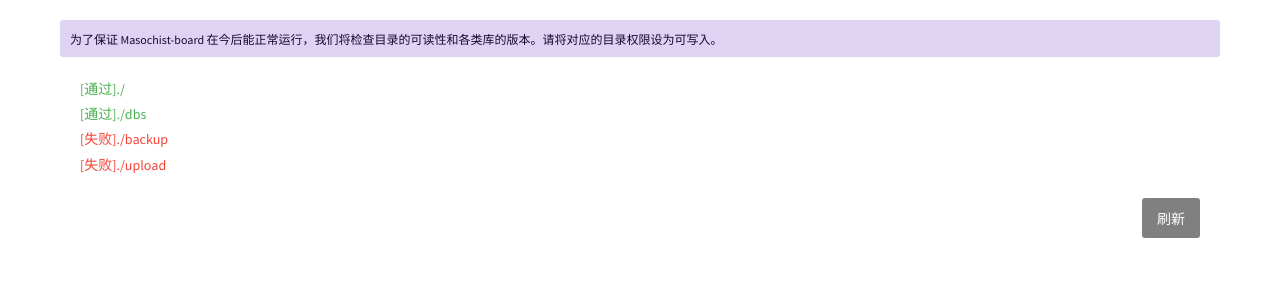
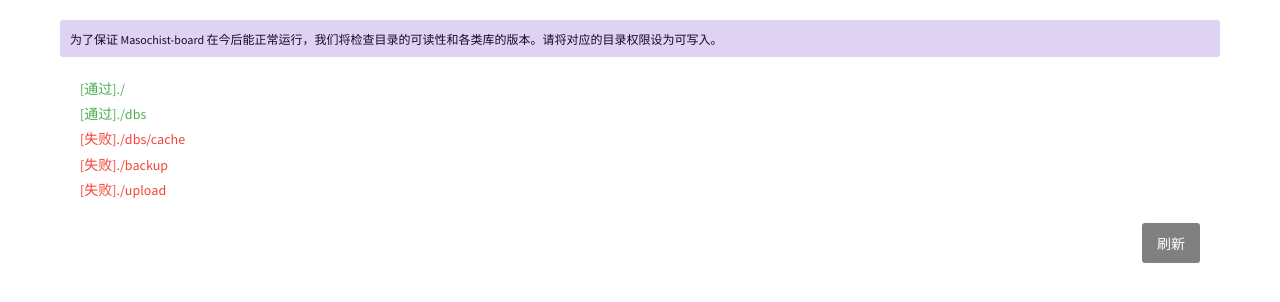
Before and after one commit to Losses/Masochist-board, a PHP site: page /install/index.php?check in a window 1280 px wide. Shown: the part 257-559 px from the top of the page. Run offline with PHP 8.4, Linux system fonts and the light colour scheme; some libraries are stand-ins or nearby versions.

Commit message:
check the cache folder while installing

```diff
--- a/install/index.php
+++ b/install/index.php
@@ -436,6 +436,7 @@ if (isset($_SESSION['info_catched'])
 
                         <p class="c<?= is_writable('../') ?>">./</p>
                         <p class="c<?= is_writable('../dbs/') ?>">./dbs</p>
+                        <p class="c<?= is_writable('../dbs/cache') ?>">./dbs/cache</p>
                         <p class="c<?= is_writable('../backup/') ?>">./backup</p>
                         <p class="c<?= is_writable('../upload/') ?>">./upload</p>
 
@@ -443,6 +444,7 @@ if (isset($_SESSION['info_catched'])
                             <?php if (
                                 is_writable('../')
                                 && is_writable('../dbs/')
+                                && is_writable('../dbs/cache')
                                 && is_writable('../upload/')
                                 && is_writable('../backup/')
                             ): ?>
```
